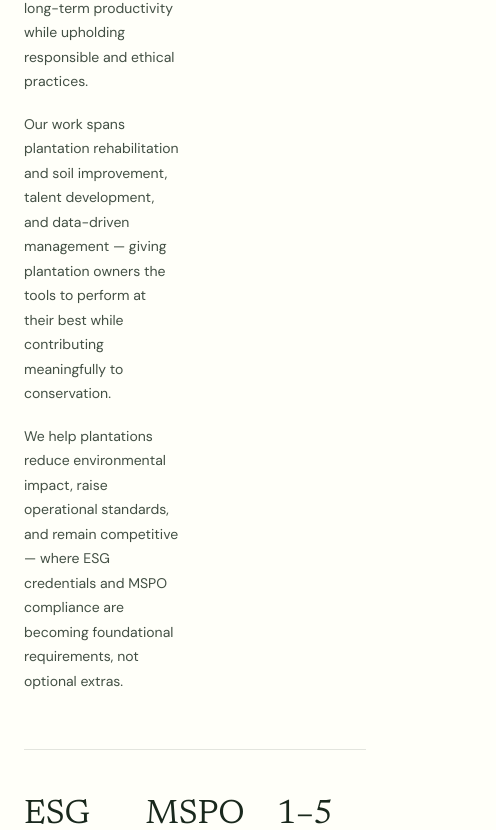
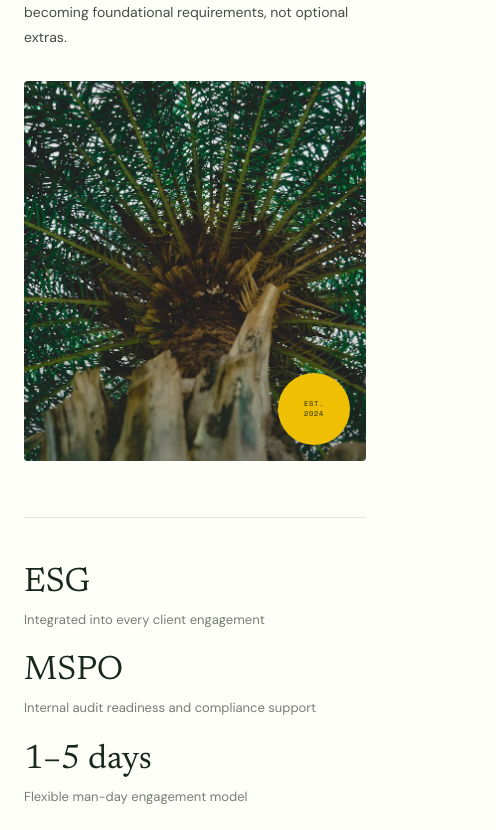
Before and after one commit to fab19n/mopacssd-site, a Next.js app: page /about in a window 390 px wide. Shown: the part 1150-1980 px from the top of the page, 496 px wide, since content can reach past the window. Built offline with nearby package versions, Linux system fonts and the light colour scheme.

Commit message:
optimization for mobile responsiveness

```diff
--- a/app/globals.css
+++ b/app/globals.css
@@ -51,3 +51,92 @@ button { font-family: inherit; }
     grid-template-columns: 1fr;
   }
 }
+
+/* ── Mobile responsive grid fixes ──────────────────────────────────────────
+   Components use inline styles (no media query support), so all responsive
+   grid rules live here via className hooks.
+   ────────────────────────────────────────────────────────────────────────── */
+
+/* AboutStory — main 2-col layout */
+.about-story-grid {
+  display: grid;
+  grid-template-columns: 1fr 1fr;
+  gap: clamp(32px, 6vw, 80px);
+  align-items: start;
+  margin-bottom: 56px;
+}
+@media (max-width: 767px) {
+  .about-story-grid { grid-template-columns: 1fr; }
+}
+
+/* AboutStory — credentials strip */
+.about-creds-grid {
+  display: grid;
+  grid-template-columns: repeat(3, 1fr);
+  gap: 32px;
+  padding-top: 48px;
+  border-top: 1px solid rgba(25, 40, 28, 0.12);
+}
+@media (max-width: 767px) {
+  .about-creds-grid { grid-template-columns: 1fr; gap: 24px; }
+}
+
+/* AboutValueProps — 3-col cards */
+.about-vp-grid {
+  display: grid;
+  grid-template-columns: repeat(3, 1fr);
+  gap: 20px;
+  margin-bottom: 32px;
+}
+@media (max-width: 1023px) {
+  .about-vp-grid { grid-template-columns: 1fr 1fr; }
+}
+@media (max-width: 639px) {
+  .about-vp-grid { grid-template-columns: 1fr; }
+}
+
+/* ServicesCatalogue — 3-col category cards */
+.services-cat-grid {
+  display: grid;
+  grid-template-columns: repeat(3, 1fr);
+  gap: 16px;
+}
+@media (max-width: 1023px) {
+  .services-cat-grid { grid-template-columns: 1fr 1fr; }
+}
+@media (max-width: 639px) {
+  .services-cat-grid { grid-template-columns: 1fr; }
+}
+
+/* SiteFooter — 3-col main grid */
+.footer-main-grid {
+  display: grid;
+  grid-template-columns: 1.6fr 1fr 1fr;
+  gap: 60px;
+  padding-bottom: 36px;
+  border-bottom: 1px solid rgba(204, 216, 192, 0.16);
+  margin-bottom: 24px;
+}
+@media (max-width: 767px) {
+  .footer-main-grid { grid-template-columns: 1fr; gap: 36px; }
+}
+
+/* SiteFooter — bottom copyright bar */
+.footer-bottom-bar {
+  display: flex;
+  justify-content: space-between;
+  align-items: center;
+}
+@media (max-width: 639px) {
+  .footer-bottom-bar { flex-direction: column; align-items: flex-start; gap: 6px; }
+}
+
+/* ContactSection — inner form field pairs */
+.form-row-grid {
+  display: grid;
+  grid-template-columns: 1fr 1fr;
+  gap: 20px;
+}
+@media (max-width: 639px) {
+  .form-row-grid { grid-template-columns: 1fr; }
+}
--- a/components/AboutHero.tsx
+++ b/components/AboutHero.tsx
@@ -17,14 +17,14 @@ export default function AboutHero() {
         style={{
           position: 'absolute', top: 0, left: 0, right: 0, bottom: 0,
           width: '100%', height: '100%',
-          objectFit: 'cover', opacity: 0.38,
+          objectFit: 'cover', opacity: 0.45,
           pointerEvents: 'none',
         }}
       />
       {/* Gradient overlay */}
       <div style={{
         position: 'absolute', top: 0, left: 0, right: 0, bottom: 0,
-        background: 'linear-gradient(135deg, rgba(25,40,28,0.78) 40%, rgba(25,40,28,0.55) 100%)',
+        background: 'linear-gradient(135deg, rgba(25,40,28,0.72) 40%, rgba(25,40,28,0.38) 100%)',
         pointerEvents: 'none',
       }} />
 
--- a/components/AboutStory.tsx
+++ b/components/AboutStory.tsx
@@ -16,13 +16,7 @@ export default function AboutStory() {
       padding: '64px clamp(24px,5vw,80px) 84px',
     }}>
       {/* Two-column: text | image */}
-      <div style={{
-        display: 'grid',
-        gridTemplateColumns: '1fr 1fr',
-        gap: 'clamp(32px,6vw,80px)',
-        alignItems: 'start',
-        marginBottom: 56,
-      }}>
+      <div className="about-story-grid">
         {/* Text */}
         <div>
           <p style={{
@@ -99,13 +93,7 @@ export default function AboutStory() {
       </div>
 
       {/* Credentials strip */}
-      <div style={{
-        display: 'grid',
-        gridTemplateColumns: 'repeat(3,1fr)',
-        gap: 32,
-        paddingTop: 48,
-        borderTop: '1px solid rgba(25,40,28,0.12)',
-      }}>
+      <div className="about-creds-grid">
         {credentials.map(({ value, caption }) => (
           <div key={value}>
             <div style={{
--- a/components/AboutValueProps.tsx
+++ b/components/AboutValueProps.tsx
@@ -46,12 +46,7 @@ export default function AboutValueProps() {
       </h2>
 
       {/* 3-col cards */}
-      <div style={{
-        display: 'grid',
-        gridTemplateColumns: 'repeat(3,1fr)',
-        gap: 20,
-        marginBottom: 32,
-      }}>
+      <div className="about-vp-grid">
         {valueProps.map(({ n, heading, body }) => (
           <div
             key={n}
--- a/components/ContactSection.tsx
+++ b/components/ContactSection.tsx
@@ -156,7 +156,7 @@ export default function ContactSection() {
               <input name="name" type="text" required placeholder="Dato' Ahmad bin Abdullah" style={inputStyle} />
             </label>
 
-            <div style={{ display: 'grid', gridTemplateColumns: '1fr 1fr', gap: 20 }}>
+            <div className="form-row-grid">
               <label style={{ display: 'flex', flexDirection: 'column', gap: 6 }}>
                 <span style={labelStyle}>Email *</span>
                 <input name="email" type="email" required placeholder="email@example.com" style={inputStyle} />
@@ -167,7 +167,7 @@ export default function ContactSection() {
               </label>
             </div>
 
-            <div style={{ display: 'grid', gridTemplateColumns: '1fr 1fr', gap: 20 }}>
+            <div className="form-row-grid">
               <label style={{ display: 'flex', flexDirection: 'column', gap: 6 }}>
                 <span style={labelStyle}>Service of Interest</span>
                 <select name="service" style={inputStyle}>
--- a/components/PricingHero.tsx
+++ b/components/PricingHero.tsx
@@ -16,13 +16,13 @@ export default function PricingHero() {
         style={{
           position: 'absolute', top: 0, left: 0, right: 0, bottom: 0,
           width: '100%', height: '100%',
-          objectFit: 'cover', opacity: 0.28,
+          objectFit: 'cover', opacity: 0.22,
           pointerEvents: 'none',
         }}
       />
       <div style={{
         position: 'absolute', top: 0, left: 0, right: 0, bottom: 0,
-        background: 'linear-gradient(to bottom, rgba(25,40,28,0.78) 40%, rgba(25,40,28,0.65) 100%)',
+        background: 'linear-gradient(to bottom, rgba(25,40,28,0.88) 40%, rgba(25,40,28,0.65) 100%)',
         pointerEvents: 'none',
       }} />
       <div style={{ position: 'relative', zIndex: 1 }}>
--- a/components/ServicesCatalogue.tsx
+++ b/components/ServicesCatalogue.tsx
@@ -81,7 +81,7 @@ export default function ServicesCatalogue() {
         overflow: 'hidden', position: 'relative',
       }}>
         <img
-          src="/images/wildlife-plantation.avif"
+          src="/images/plantation-tractor.avif"
           alt="Plantation machinery at work"
           style={{ width: '100%', height: '100%', objectFit: 'cover', objectPosition: 'center 50%' }}
         />
@@ -123,11 +123,7 @@ export default function ServicesCatalogue() {
           Six practice areas. Twenty specialist services.
         </h2>
 
-        <div style={{
-          display: 'grid',
-          gridTemplateColumns: 'repeat(3,1fr)',
-          gap: 16,
-        }}>
+        <div className="services-cat-grid">
           {categories.map(({ idx, title, tagline, items }) => (
             <div
               key={idx}
--- a/components/ServicesHero.tsx
+++ b/components/ServicesHero.tsx
@@ -10,19 +10,19 @@ export default function ServicesHero() {
       padding: '80px clamp(24px,5vw,80px) 104px',
     }}>
       <img
-        src="/images/plantation-tractor.avif"
+        src="/images/palm-fronds-bg.avif"
         alt=""
         aria-hidden="true"
         style={{
           position: 'absolute', top: 0, left: 0, right: 0, bottom: 0,
           width: '100%', height: '100%',
-          objectFit: 'cover', opacity: 0.28,
+          objectFit: 'cover', opacity: 0.32,
           pointerEvents: 'none',
         }}
       />
       <div style={{
         position: 'absolute', top: 0, left: 0, right: 0, bottom: 0,
-        background: 'linear-gradient(to right, rgba(25,40,28,0.78) 45%, rgba(25,40,28,0.5) 100%)',
+        background: 'linear-gradient(to right, rgba(25,40,28,0.92) 45%, rgba(25,40,28,0.5) 100%)',
         pointerEvents: 'none',
       }} />
       <div style={{ position: 'relative', zIndex: 1 }}>
--- a/components/SiteFooter.tsx
+++ b/components/SiteFooter.tsx
@@ -26,14 +26,7 @@ export default function SiteFooter() {
       padding: '52px clamp(24px,5vw,80px) 28px',
     }}>
       {/* 3-col grid */}
-      <div style={{
-        display: 'grid',
-        gridTemplateColumns: '1.6fr 1fr 1fr',
-        gap: 60,
-        paddingBottom: 36,
-        borderBottom: '1px solid rgba(204,216,192,0.16)',
-        marginBottom: 24,
-      }}>
+      <div className="footer-main-grid">
         {/* Brand */}
         <div>
           <p style={{
@@ -123,7 +116,7 @@ export default function SiteFooter() {
       </div>
 
       {/* Bottom bar */}
-      <div style={{ display: 'flex', justifyContent: 'space-between', alignItems: 'center' }}>
+      <div className="footer-bottom-bar">
         <p style={{
           fontFamily: "'DM Sans', sans-serif",
           fontSize: 12, color: 'rgba(255,255,249,0.5)',
```
